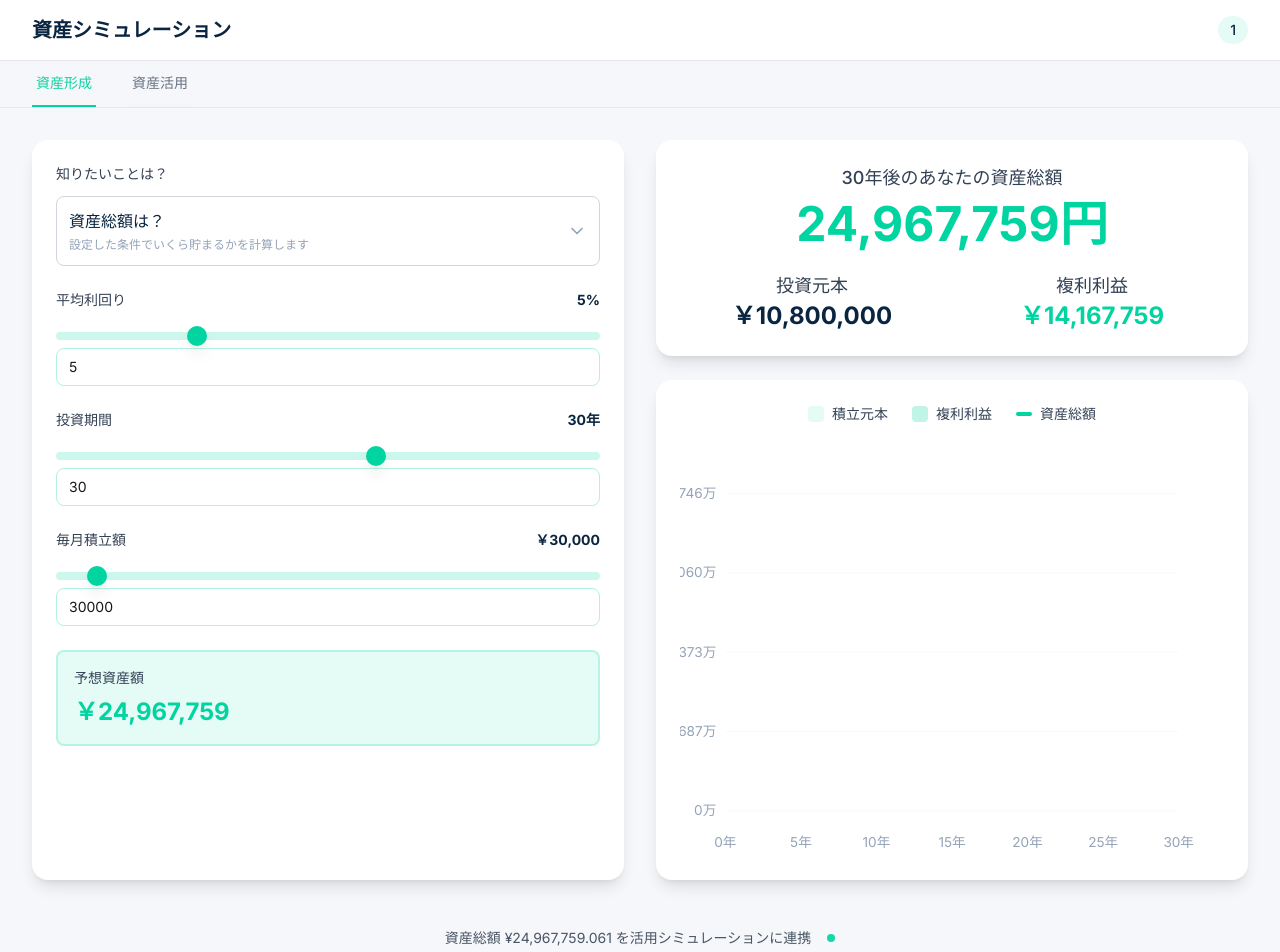
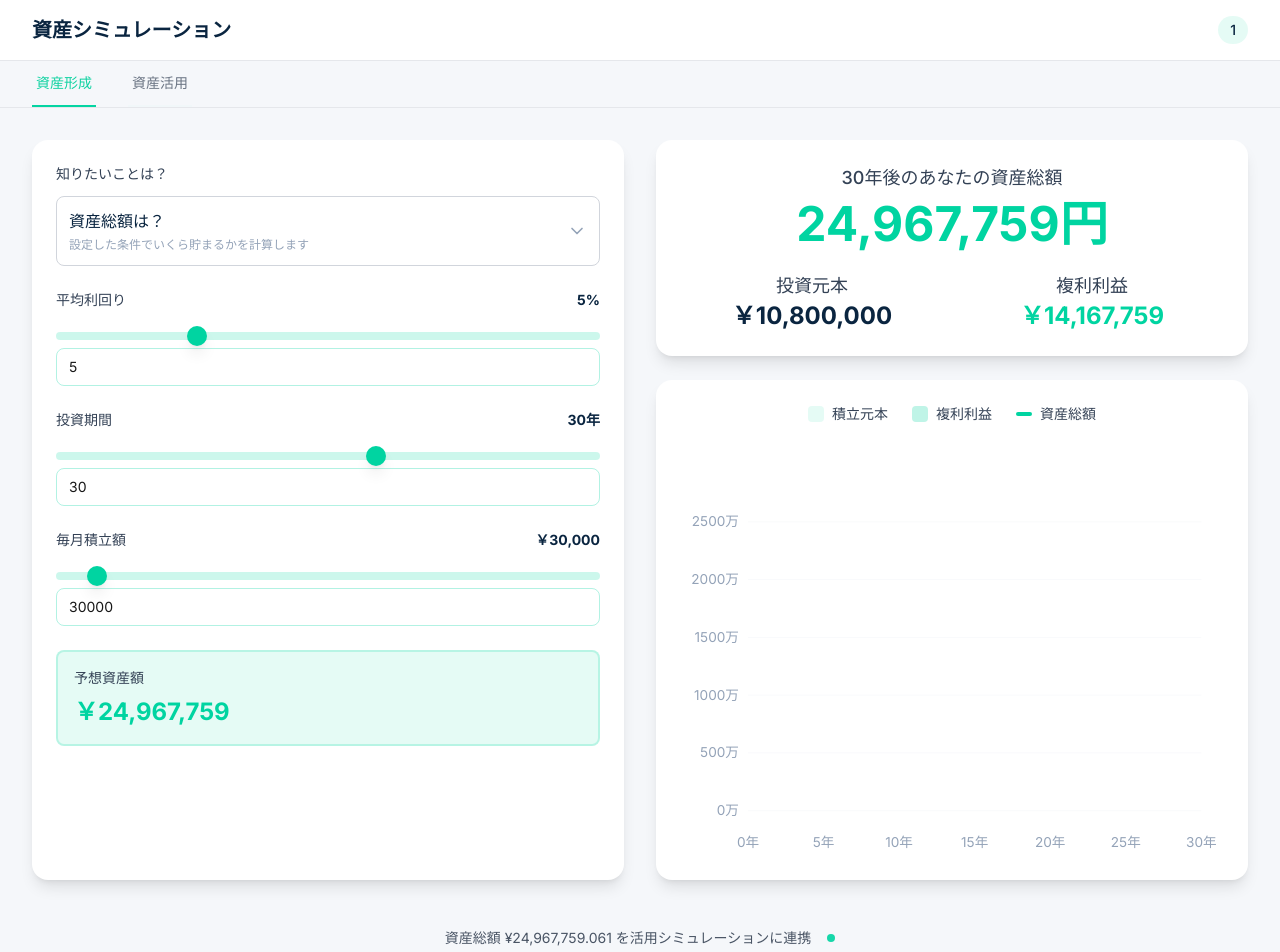
Before and after one commit to hi-asamin/laplace-web, a Next.js app: page /markets/1/simulation in a window 1280 px wide. Shown: the top 952 px of the page. Built offline with nearby package versions, Linux system fonts and the light colour scheme.

Commit message:
資産形成部分の修正

```diff
--- a/src/app/markets/[symbol]/simulation/page.tsx
+++ b/src/app/markets/[symbol]/simulation/page.tsx
@@ -10,7 +10,7 @@ import AssetDistributionSimulator, {
 } from '@/components/AssetDistributionSimulator';
 import {
   useAssetAccumulationSimulation,
-  useAssetDistributionSimulation,
+  useAssetDistributionWithInheritance,
 } from '@/hooks/useSimulation';
 import { SlidersHorizontal, X } from 'lucide-react';
 import SimulationSettingsBottomSheet from '@/components/SimulationSettingsBottomSheet';
@@ -28,8 +28,8 @@ export default function SimulationPage() {
 
   // 資産形成シミュレーションの状態を追跡
   const accumulationSimulation = useAssetAccumulationSimulation();
-  const distributionSimulation = useAssetDistributionSimulation();
   const [inheritedAssets, setInheritedAssets] = useState<number | undefined>(undefined);
+  const distributionSimulation = useAssetDistributionWithInheritance(undefined, inheritedAssets);
 
   // URL パラメータから初期設定を取得
   const initialQuestionType = searchParams.get('q') || 'total-assets';
--- a/src/components/AssetAccumulationSimulator.tsx
+++ b/src/components/AssetAccumulationSimulator.tsx
@@ -196,6 +196,7 @@ export function AssetAccumulationSettingsPanel({
             max={20}
             step={0.1}
             unit="%"
+            formatValue={(value) => `${value % 1 === 0 ? value.toFixed(0) : value.toFixed(1)}%`}
           />
         )}
 
--- a/src/components/AssetDistributionSimulator.tsx
+++ b/src/components/AssetDistributionSimulator.tsx
@@ -321,6 +321,7 @@ export default function AssetDistributionSimulator({
             max={15}
             step={0.1}
             unit="%"
+            formatValue={(value) => `${value % 1 === 0 ? value.toFixed(0) : value.toFixed(1)}%`}
           />
         )}
 
@@ -778,6 +779,7 @@ export function AssetDistributionSettingsPanel({
             max={15}
             step={0.1}
             unit="%"
+            formatValue={(value) => `${value % 1 === 0 ? value.toFixed(0) : value.toFixed(1)}%`}
           />
         )}
 
--- a/src/components/SimulationChart.tsx
+++ b/src/components/SimulationChart.tsx
@@ -30,6 +30,12 @@ export default function SimulationChart({
 
   const chartAreaClipId = 'simulation-chart-area-clip';
 
+  // パディング定数
+  const leftPadding = 60;
+  const rightPadding = 20;
+  const topPadding = 40;
+  const bottomPadding = 40;
+
   // チャート外部クリックでホバー解除
   useEffect(() => {
     const handleMouseLeave = () => {
@@ -60,9 +66,12 @@ export default function SimulationChart({
   const generateChartElements = () => {
     if (!data || data.length === 0) return null;
 
-    const padding = 40; // パディングを増加してツールチップ領域を確保
-    const chartWidth = width - 2 * padding;
-    const chartHeight = height - 2 * padding;
+    const leftPadding = 60; // Y軸ラベル用に左側のパディングを増加
+    const rightPadding = 20; // 右側の余白を削減
+    const topPadding = 40;
+    const bottomPadding = 40;
+    const chartWidth = width - leftPadding - rightPadding;
+    const chartHeight = height - topPadding - bottomPadding;
 
     // スケール計算
     const values = data.map((d) => d.totalAssets);
@@ -75,14 +84,16 @@ export default function SimulationChart({
 
     // データポイントの座標計算
     const points = data.map((d, i) => {
-      const x = padding + (i / (data.length - 1)) * chartWidth;
-      const y = padding + chartHeight - ((d.totalAssets - effectiveMin) / valueRange) * chartHeight;
+      const x = leftPadding + (i / (data.length - 1)) * chartWidth;
+      const y =
+        topPadding + chartHeight - ((d.totalAssets - effectiveMin) / valueRange) * chartHeight;
       return { x, y, data: d };
     });
 
     const principalPoints = data.map((d, i) => {
-      const x = padding + (i / (data.length - 1)) * chartWidth;
-      const y = padding + chartHeight - ((d.principal - effectiveMin) / valueRange) * chartHeight;
+      const x = leftPadding + (i / (data.length - 1)) * chartWidth;
+      const y =
+        topPadding + chartHeight - ((d.principal - effectiveMin) / valueRange) * chartHeight;
       return { x, y };
     });
 
@@ -117,7 +128,7 @@ export default function SimulationChart({
 
     if (purpose === 'save') {
       // 積立元本エリア（底辺から元本ラインまで）
-      principalAreaPath = `M ${principalPoints[0].x} ${height - padding}`;
+      principalAreaPath = `M ${principalPoints[0].x} ${height - bottomPadding}`;
       // 元本ラインを描画
       principalPoints.forEach((p, i) => {
         if (i === 0) principalAreaPath += `L ${p.x} ${p.y}`;
@@ -128,8 +139,8 @@ export default function SimulationChart({
         }
       });
       // 右端から底辺に戻って閉じる
-      principalAreaPath += `L ${principalPoints[principalPoints.length - 1].x} ${height - padding}`;
-      principalAreaPath += `L ${principalPoints[0].x} ${height - padding} Z`;
+      principalAreaPath += `L ${principalPoints[principalPoints.length - 1].x} ${height - bottomPadding}`;
+      principalAreaPath += `L ${principalPoints[0].x} ${height - bottomPadding} Z`;
 
       // 複利利益エリア（元本ラインから総資産ラインまで）
       profitAreaPath = `M ${principalPoints[0].x} ${principalPoints[0].y}`;
@@ -161,30 +172,52 @@ export default function SimulationChart({
     } else {
       // 使うモード：資産残高エリア
       principalAreaPath = mainLinePath;
-      principalAreaPath += `L ${points[points.length - 1].x} ${height - padding}`;
-      principalAreaPath += `L ${points[0].x} ${height - padding} Z`;
+      principalAreaPath += `L ${points[points.length - 1].x} ${height - bottomPadding}`;
+      principalAreaPath += `L ${points[0].x} ${height - bottomPadding} Z`;
     }
 
     // Y軸の目盛り線を生成（改善版）
     const gridLines = [];
-    const gridCount = 4; // 目盛り数を減らしてすっきりと
-    for (let i = 0; i <= gridCount; i++) {
-      const y = padding + (chartHeight / gridCount) * i;
-      const value = effectiveMax - (effectiveMax - effectiveMin) * (i / gridCount);
+
+    // データの値に基づいて適切な目盛り間隔を計算
+    const range = effectiveMax - effectiveMin;
+    let step: number;
+
+    // 適切な目盛り間隔を決定
+    if (range <= 5000000) {
+      // 500万以下
+      step = 1000000; // 100万刻み
+    } else if (range <= 10000000) {
+      // 1000万以下
+      step = 2000000; // 200万刻み
+    } else if (range <= 50000000) {
+      // 5000万以下
+      step = 5000000; // 500万刻み
+    } else {
+      step = 10000000; // 1000万刻み
+    }
+
+    // 開始値を最も近い step の倍数に調整
+    const startValue = Math.floor(effectiveMin / step) * step;
+    const endValue = Math.ceil(effectiveMax / step) * step;
+
+    for (let value = startValue; value <= endValue; value += step) {
+      if (value >= effectiveMin && value <= effectiveMax) {
+        const y = topPadding + chartHeight - ((value - effectiveMin) / valueRange) * chartHeight;
 
         gridLines.push(
-        <g key={`grid-${i}`}>
+          <g key={`grid-${value}`}>
             <line
-            x1={padding}
+              x1={leftPadding}
               y1={y}
-            x2={width - padding}
+              x2={width - rightPadding}
               y2={y}
               stroke="#e2e8f0"
               strokeWidth="0.5"
               opacity="0.4"
             />
             <text
-            x={padding - 8}
+              x={leftPadding - 8}
               y={y + 4}
               textAnchor="end"
               fontSize="12"
@@ -196,6 +229,7 @@ export default function SimulationChart({
           </g>
         );
       }
+    }
 
     // X軸ラベル（改善版）
     const xLabels = [];
@@ -204,7 +238,7 @@ export default function SimulationChart({
 
     for (let i = 0; i < data.length; i += labelInterval) {
       const d = data[i];
-      const x = padding + (i / (data.length - 1)) * chartWidth;
+      const x = leftPadding + (i / (data.length - 1)) * chartWidth;
       xLabels.push(
         <text
           key={`xlabel-${d.year}`}
@@ -304,7 +338,7 @@ export default function SimulationChart({
 
           // 最も近いポイントを探す
           const pointWidth = chartElements.chartWidth / (chartElements.points.length - 1);
-          const dataIndex = Math.round((x - 40) / pointWidth);
+          const dataIndex = Math.round((x - 60) / pointWidth);
           const validIndex = Math.max(0, Math.min(dataIndex, chartElements.points.length - 1));
           const point = chartElements.points[validIndex];
           const principalPoint = chartElements.principalPoints[validIndex];
@@ -400,9 +434,9 @@ export default function SimulationChart({
                 {/* 垂直線 */}
                 <line
                   x1={hoveredPoint.x}
-                  y1="40"
+                  y1={topPadding}
                   x2={hoveredPoint.x}
-                  y2={height - 40}
+                  y2={height - bottomPadding}
                   stroke="var(--color-primary)"
                   strokeWidth="1"
                   strokeOpacity="0.3"
--- a/src/hooks/useSimulation.ts
+++ b/src/hooks/useSimulation.ts
@@ -1,4 +1,4 @@
-import { useState, useEffect, useCallback, useMemo } from 'react';
+import { useState, useEffect, useCallback, useMemo, useRef } from 'react';
 import {
   SimulationSettings,
   SimulationResult,
@@ -91,7 +91,6 @@ export function useSimulation({
 
   // 設定更新関数
   const updateSetting = useCallback((key: keyof SimulationSettings, value: any) => {
-    console.log(key, value);
     setSettings((prev) => ({
       ...prev,
       [key]: value,
@@ -214,3 +213,31 @@ export function useAssetDistributionSimulation(initialSettings?: Partial<Simulat
     initialSettings,
   });
 }
+
+// 資産活用シミュレーション（継承資産対応版）
+export function useAssetDistributionWithInheritance(
+  initialSettings?: Partial<SimulationSettings>,
+  inheritedAssets?: number
+) {
+  const simulation = useSimulation({
+    purpose: 'use',
+    initialSettings,
+  });
+
+  const prevInheritedAssetsRef = useRef<number | undefined>(undefined);
+
+  // inheritedAssets が変更されたときに initialAssets を自動更新
+  useEffect(() => {
+    if (
+      inheritedAssets !== undefined &&
+      inheritedAssets > 0 &&
+      inheritedAssets !== prevInheritedAssetsRef.current
+    ) {
+      prevInheritedAssetsRef.current = inheritedAssets;
+      simulation.updateSetting('initialAssets', inheritedAssets);
+    }
+    // eslint-disable-next-line react-hooks/exhaustive-deps
+  }, [inheritedAssets]);
+
+  return simulation;
+}
```
Lines whose indentation alone changed are shown as unchanged.
